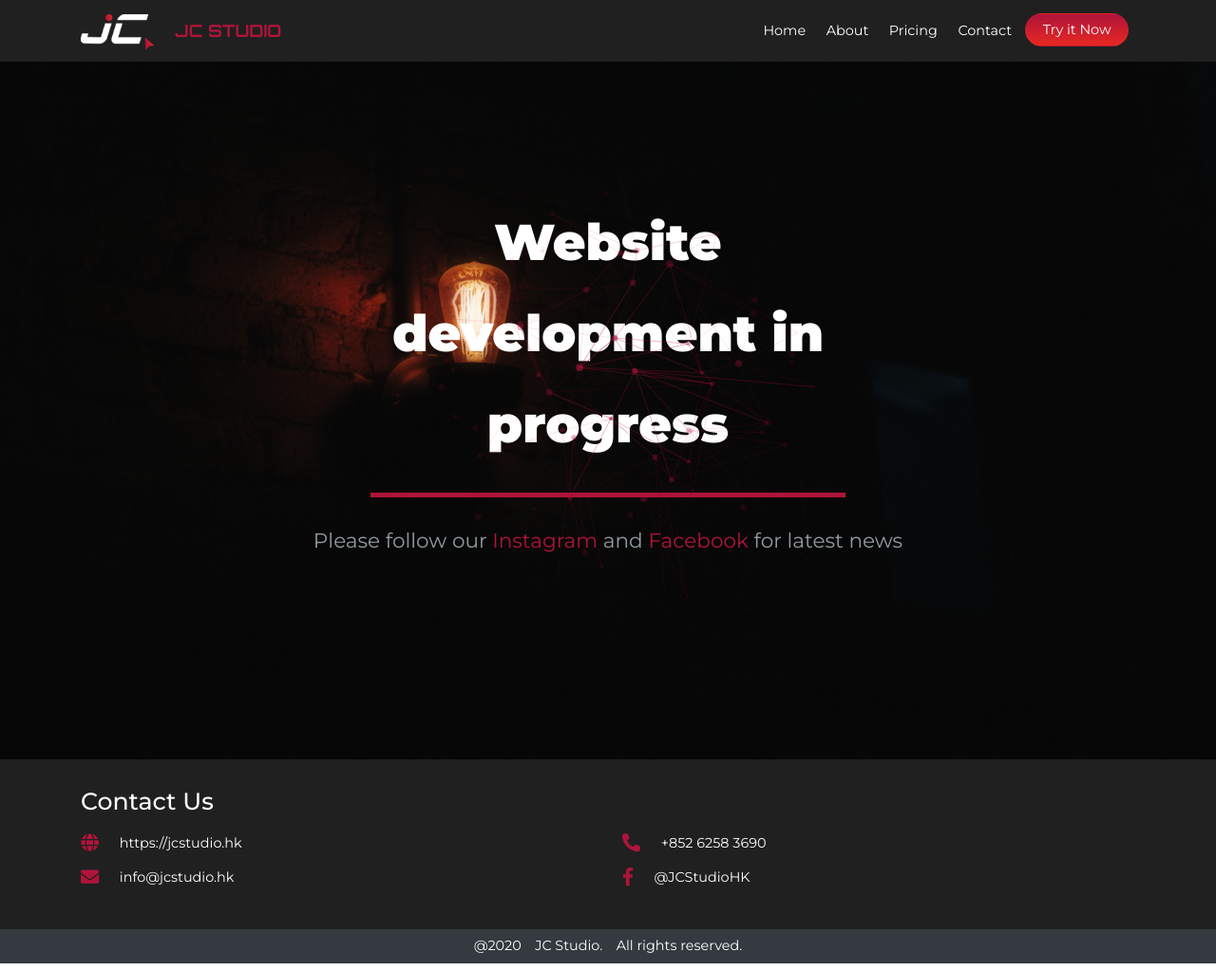
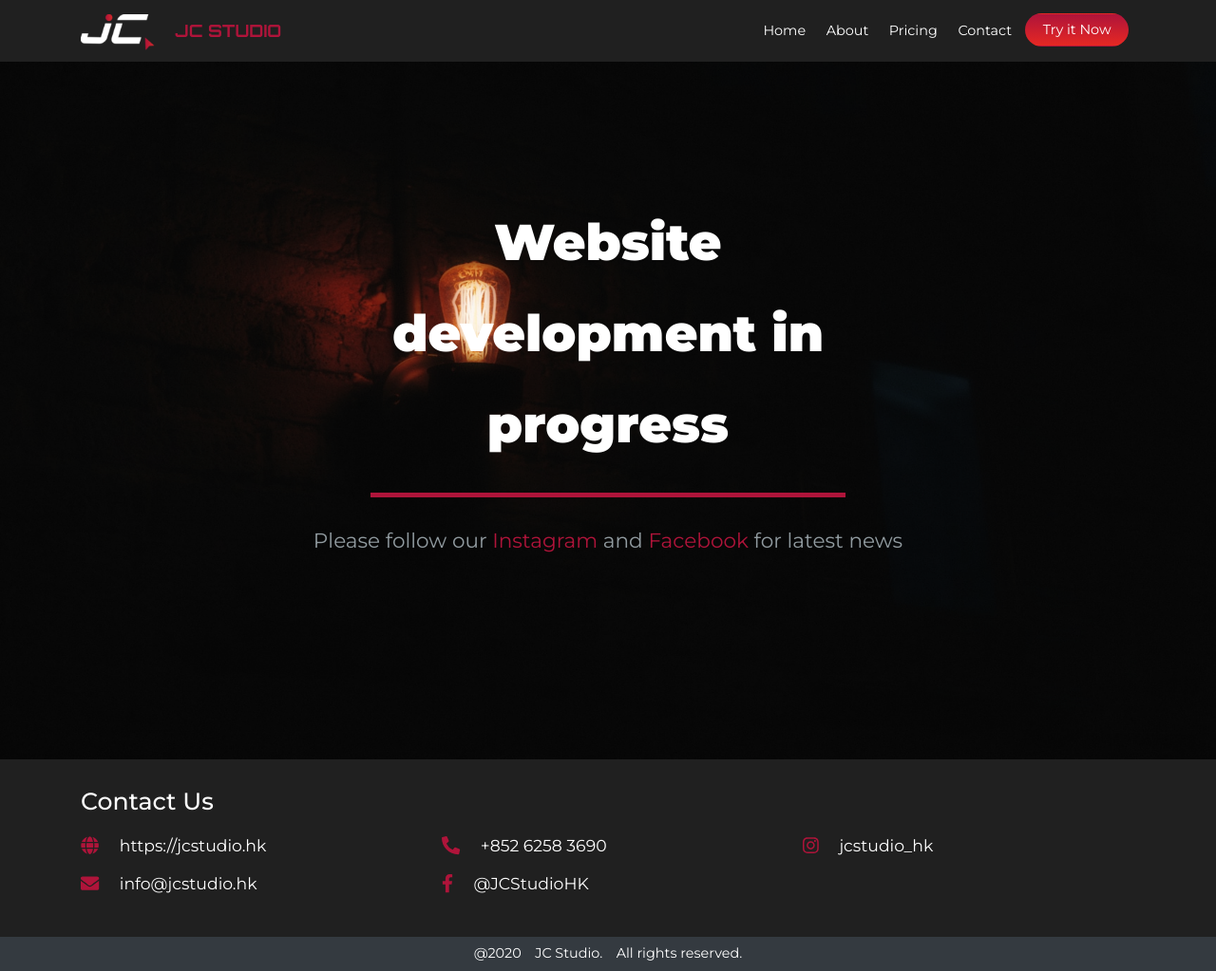
Before and after one commit to JCStudiohk/homepage, a Gatsby site: page /development in a window 1280 px wide. Shown: the whole page at 95% size. Built offline with nearby package versions, Linux system fonts and the light colour scheme; Gatsby itself is replaced by a stand-in of ours.

Commit message:
fixed route link and added whatsapp function

```diff
--- a/src/components/Footer/index.js
+++ b/src/components/Footer/index.js
@@ -6,7 +6,7 @@ import {
   faEnvelope,
   faPhoneAlt,
 } from '@fortawesome/free-solid-svg-icons';
-import { faFacebookF } from '@fortawesome/free-brands-svg-icons';
+import { faFacebookF, faInstagram } from '@fortawesome/free-brands-svg-icons';
 
 import './index.scss';
 
@@ -17,7 +17,7 @@ export const Footer = () => {
         <div className="container">
           <h3 className="text-white">Contact Us</h3>
           <div className="row">
-            <div className="col-md-6">
+            <div className="col-md-4">
               <div className="item d-flex">
                 <FontAwesomeIcon icon={faGlobe} color={'#af143a'} size="lg" />
                 <Link to="https://jcstudio.hk" className="text-white ml-4">
@@ -35,7 +35,7 @@ export const Footer = () => {
                 </Link>
               </div>
             </div>
-            <div className="col-md-6">
+            <div className="col-md-4">
               <div className="item d-flex">
                 <FontAwesomeIcon
                   icon={faPhoneAlt}
@@ -52,14 +52,31 @@ export const Footer = () => {
                   color={'#af143a'}
                   size="lg"
                 />
-                <Link
-                  to="https://www.facebook.com/JCStudioHK/"
+                <a
+                  href="https://www.facebook.com/JCStudioHK/"
                   className="text-white ml-4"
                   target="_blank"
                   rel="noopener noreferrer"
                 >
                   @JCStudioHK
-                </Link>
+                </a>
+              </div>
+            </div>
+            <div className="col-md-4">
+              <div className="item d-flex">
+                <FontAwesomeIcon
+                  icon={faInstagram}
+                  color={'#af143a'}
+                  size="lg"
+                />
+                <a
+                  href="https://www.instagram.com/jcstudio_hk/?hl=zh-hk"
+                  className="text-white ml-4"
+                  target="_blank"
+                  rel="noopener noreferrer"
+                >
+                  jcstudio_hk
+                </a>
               </div>
             </div>
           </div>
--- a/src/components/Footer/index.scss
+++ b/src/components/Footer/index.scss
@@ -9,6 +9,18 @@ footer {
 
   .item {
     margin-bottom: 1rem;
+    align-items: center;
+    a {
+      font-size: 1.2em;
+    }
+  }
+
+  @media screen and (max-width: 425px) {
+    .item {
+      a {
+        font-size: 1.6em;
+      }
+    }
   }
 }
 
--- a/src/components/Section/WeAreBuilding/index.js
+++ b/src/components/Section/WeAreBuilding/index.js
@@ -1,7 +1,5 @@
 import React from 'react';
-import Link from 'gatsby-link';
 import { BgContainer, Title, Subtitle } from '../../Hero';
-import { Animation } from '../../Hero/Animation';
 
 export const Building = () => {
   return (
@@ -11,26 +9,24 @@ export const Building = () => {
           <Title center>Website development in progress</Title>
           <Subtitle center>
             Please follow our{' '}
-            <Link
-              to="https://www.instagram.com/jcstudio_hk/?hl=zh-hk"
+            <a
+              href="https://www.instagram.com/jcstudio_hk/?hl=zh-hk"
               target="_blank"
               rel="noopener noreferrer"
             >
               Instagram
-            </Link>{' '}
+            </a>{' '}
             and{' '}
-            <Link
-              to="https://www.facebook.com/JCStudioHK/"
+            <a
+              href="https://www.facebook.com/JCStudioHK/"
               target="_blank"
               rel="noopener noreferrer"
             >
               Facebook
-            </Link>{' '}
+            </a>{' '}
             for latest news
           </Subtitle>
         </div>
-
-        <Animation />
       </div>
     </BgContainer>
   );
--- /dev/null
+++ b/src/components/helpers/functions/WhatsAppMe.js
@@ -0,0 +1,5 @@
+export const whatsappMe = () => {
+  if (typeof window !== 'undefined') {
+    window.open('https://wa.me/85262583690', '_blank');
+  }
+};
--- a/src/components/navigation/Navbar.js
+++ b/src/components/navigation/Navbar.js
@@ -12,6 +12,8 @@ import {
 import Link from 'gatsby-link';
 import './Navbar.scss';
 import src from '../../assets/images/logo@4x.png';
+
+import { whatsappMe } from '../helpers/functions/WhatsAppMe';
 
 export const NavbarComponent = () => {
   const [isNavbarOpen, setIsNavbarOpen] = useState(false);
@@ -50,7 +52,10 @@ export const NavbarComponent = () => {
                 </Link>
               </NavItem>
               <NavItem>
-                <button className="btn bg-gradient-primary text-white round-circle">
+                <button
+                  className="btn bg-gradient-primary text-white round-circle"
+                  onClick={whatsappMe}
+                >
                   Try it Now
                 </button>
               </NavItem>
```
